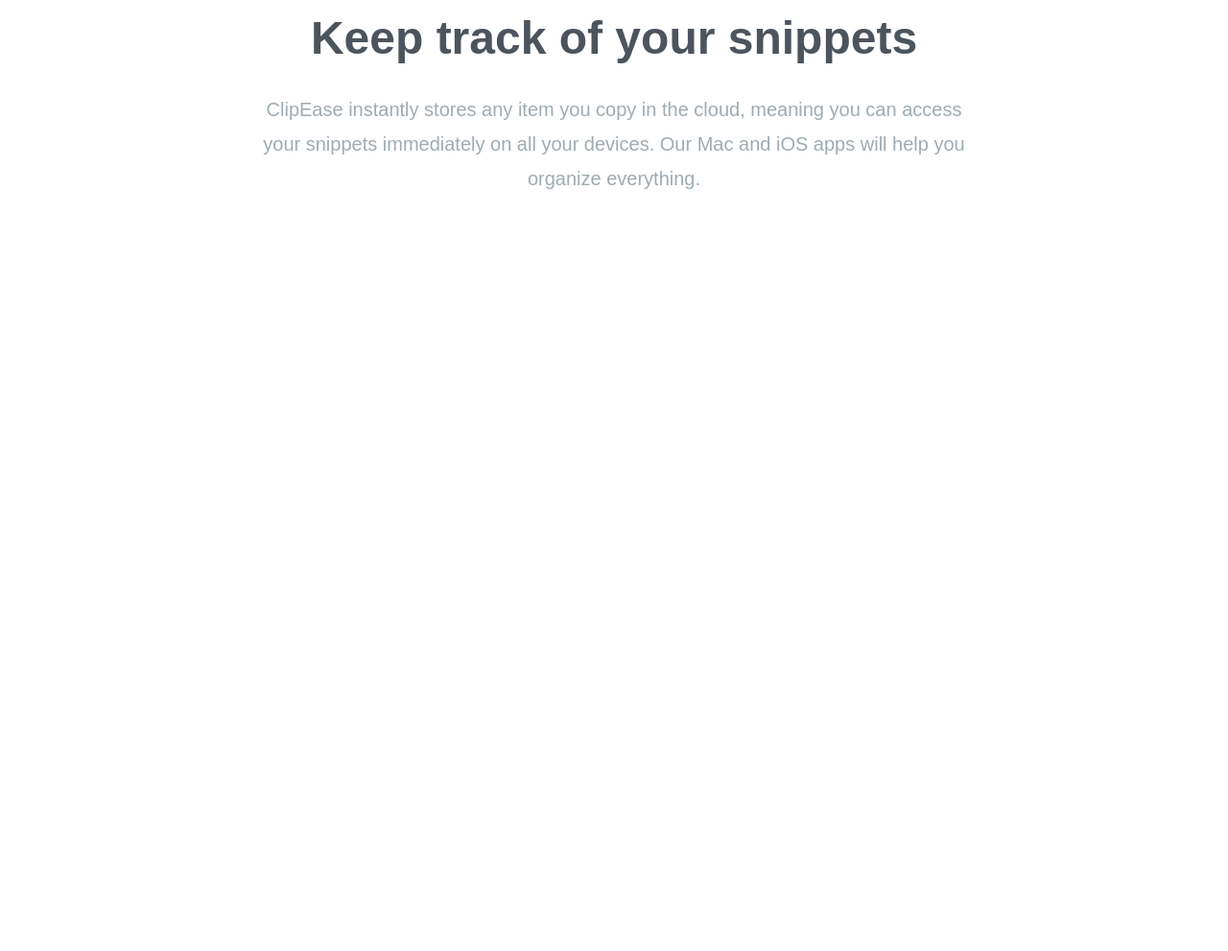
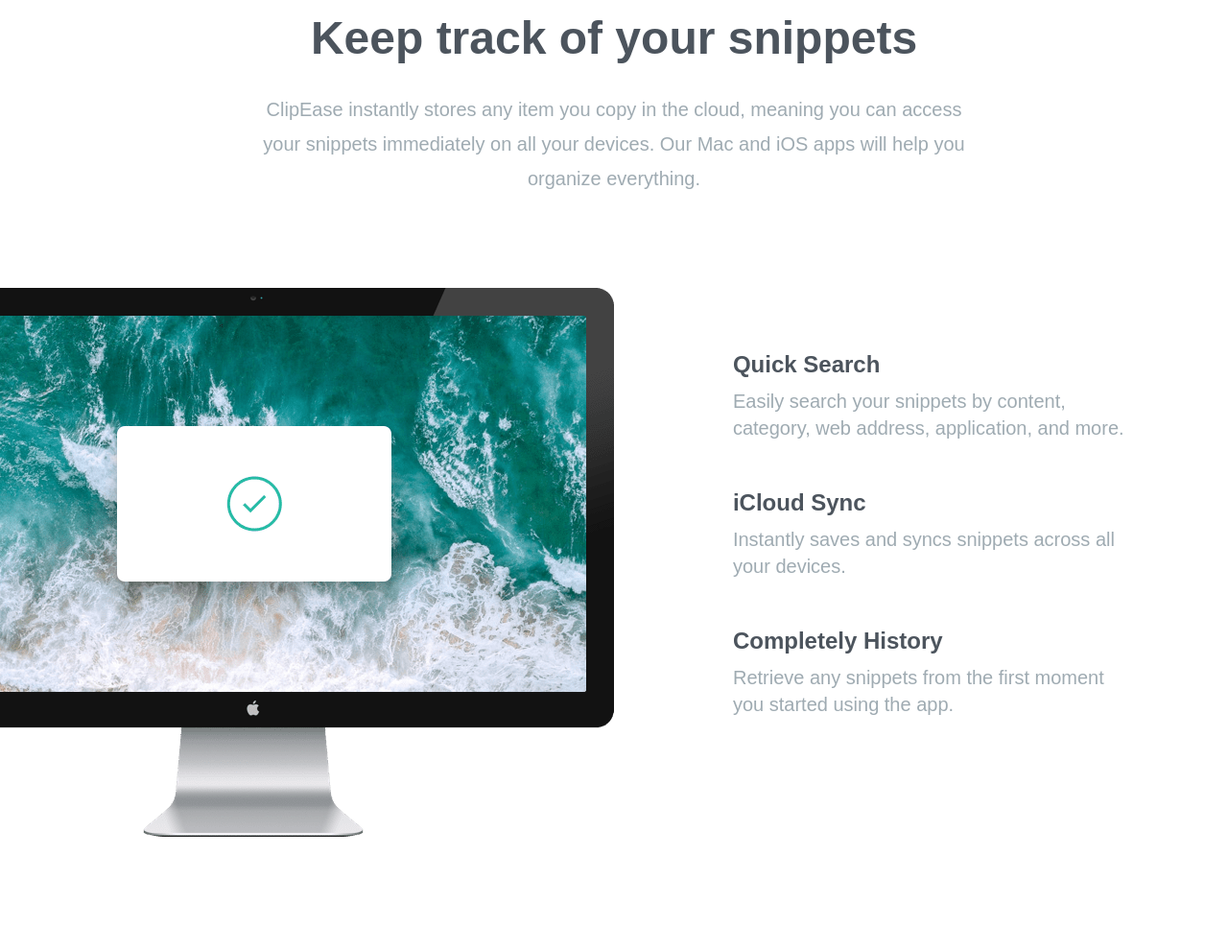
Before and after one commit to GifftyCode/ClipEase, a website: page index.html in a window 1280 px wide. Shown: the part 705-1696 px from the top of the page at 96% size. Before the commit the page ends 1005 px from the top, so only its background shows below. Drawn offline with Linux system fonts and the light colour scheme; a web font is replaced by a local one.

Commit message:
Feature Section

```diff
--- a/index.html
+++ b/index.html
@@ -17,7 +17,7 @@
   <body>
     <!-- Hero Section -->
     <section id="hero">
-      <div class="section-container px-10 pt-16 mb-40">
+      <div class="section-container pt-16 mb-40">
         <img src="images/logo.svg" alt="" class="mx-auto my-16" />
         <h3>A history of everything you copy</h3>
         <p class="max-w-3xl mx-auto mb-10 text-2xl text-grayishBlue">
@@ -45,7 +45,7 @@
 
     <!-- Snippets Section -->
     <section id="snippets">
-      <div class="section-container my-20 px-10">
+      <div class="section-container my-20">
         <h3>Keep track of your snippets</h3>
         <p
           class="max-w-3xl mx-auto mb-24 text-xl leading-9 text-center text-grayishBlue"
@@ -56,5 +56,49 @@
         </p>
       </div>
     </section>
+
+    <!-- Features Section -->
+    <section id="features">
+      <div class="section-container my-20">
+        <div class="relative flex flex-col md:flex-row md:space-x-32">
+          <!-- Image -->
+          <div class="md:w-1/2">
+            <img
+              src="images/image-computer.png"
+              alt=""
+              class="md:absolute top-0 right-[50%]"
+            />
+          </div>
+          <!-- Items Container -->
+          <div
+            class="flex flex-col mt-16 mb-24 space-y-12 text-xl md:w-1/2 md:mb-60 md:text-left md:pl-16"
+          >
+            <!-- Item 1 -->
+            <div>
+              <h5>Quick Search</h5>
+              <p class="max-w-md text-grayishBlue">
+                Easily search your snippets by content, category, web address,
+                application, and more.
+              </p>
+            </div>
+            <!-- Item 2 -->
+            <div>
+              <h5>iCloud Sync</h5>
+              <p class="max-w-md text-grayishBlue">
+                Instantly saves and syncs snippets across all your devices.
+              </p>
+            </div>
+            <!-- Item 3 -->
+            <div>
+              <h5>Completely History</h5>
+              <p class="max-w-md text-grayishBlue">
+                Retrieve any snippets from the first moment you started using
+                the app.
+              </p>
+            </div>
+          </div>
+        </div>
+      </div>
+    </section>
   </body>
 </html>
--- a/input.css
+++ b/input.css
@@ -6,10 +6,13 @@
     h3 {
         @apply mb-8 text-4xl font-bold text-darkGrayishBlue md:text-5xl;
     }
+    h5 {
+        @apply mb-2 text-2xl font-bold text-darkGrayishBlue
+    }
 }
 
 .section-container {
-    @apply max-w-6xl mx-auto text-center
+    @apply max-w-6xl mx-auto text-center px-10
 }
 
 .button-container {
```
Also changed, not shown: css/style.css.
